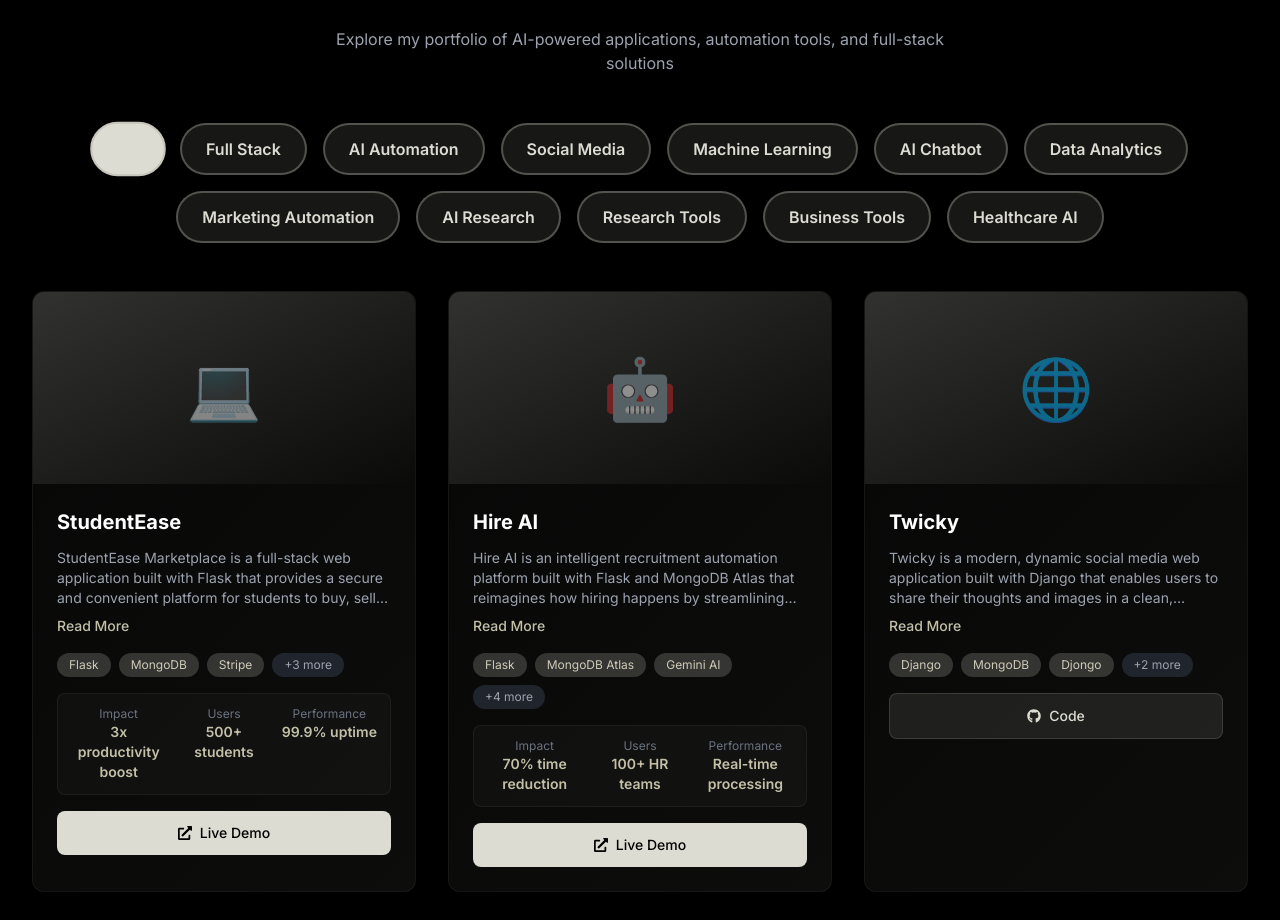
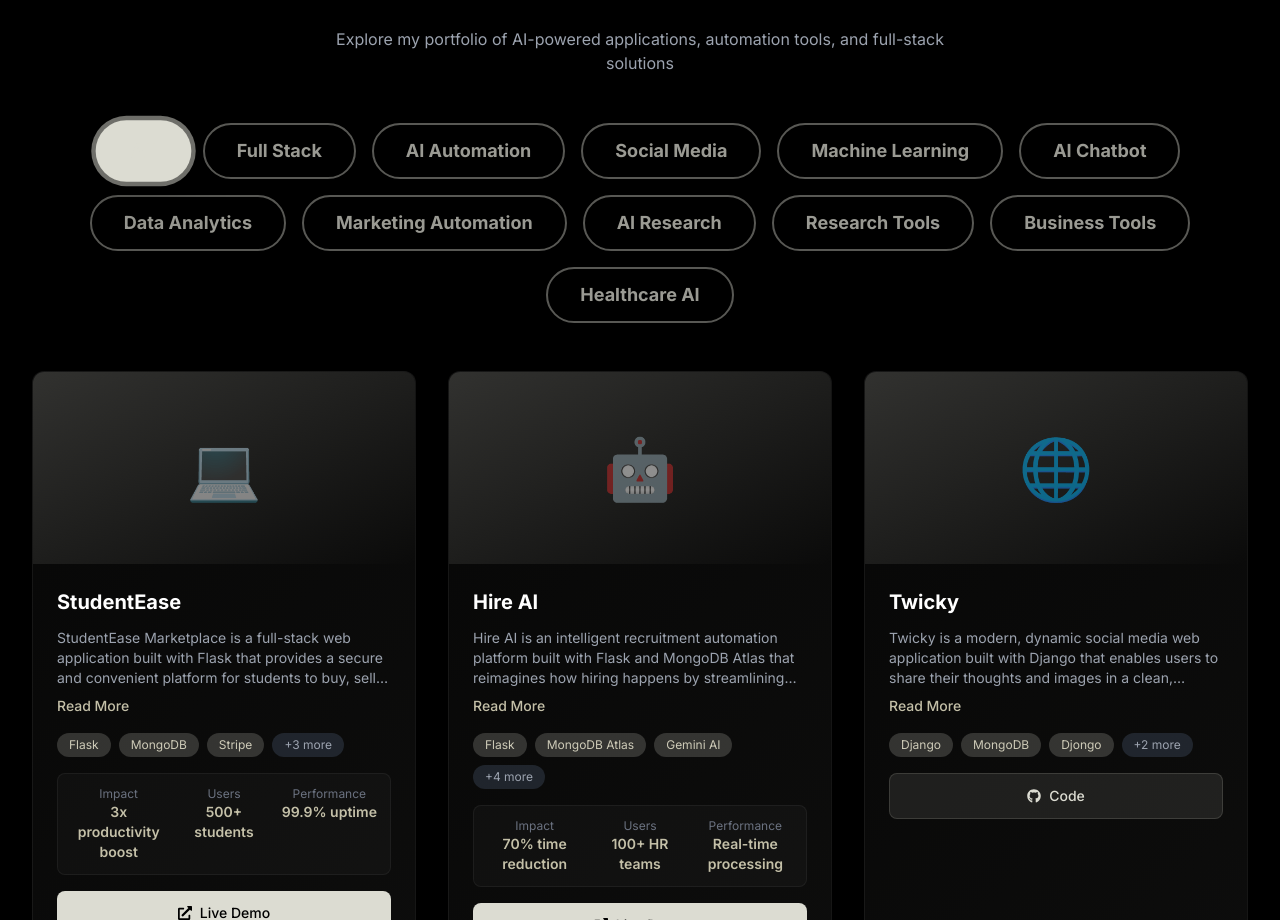
Before and after one commit to Jitesh52142/jitesh-bawaskar-, a Next.js app: page / in a window 1280 px wide. Shown: the part 2000-2920 px from the top of the page. Built offline with nearby package versions, Linux system fonts and the light colour scheme; no server answers; the database is empty.

Commit message:
Update filter buttons to use warm-white color and improve selection visibility

```diff
--- a/components/Projects.tsx
+++ b/components/Projects.tsx
@@ -59,10 +59,10 @@
               <button
                 key={category}
                 onClick={() => setFilter(category)}
-                className={`px-6 py-3 rounded-full font-semibold transition-all duration-300 hover:scale-105 ${
+                className={`px-8 py-3 rounded-full font-bold text-lg transition-all duration-300 ${
                   filter === category
-                    ? 'bg-cream-500 text-black shadow-xl border-2 border-cream-600 scale-105'
-                    : 'bg-cream-500/10 text-cream-500 hover:bg-cream-500/20 border-2 border-cream-500/30 hover:border-cream-500/50'
+                    ? 'bg-warm-white-500 text-black shadow-2xl border-3 scale-110 ring-4 ring-warm-white-500/50'
+                    : 'bg-transparent text-warm-white-500/70 hover:text-warm-white-500 hover:bg-warm-white-500/10 border-2 border-warm-white-500/40 hover:border-warm-white-500/60 hover:scale-105'
                 }`}
               >
                 {category}
```
